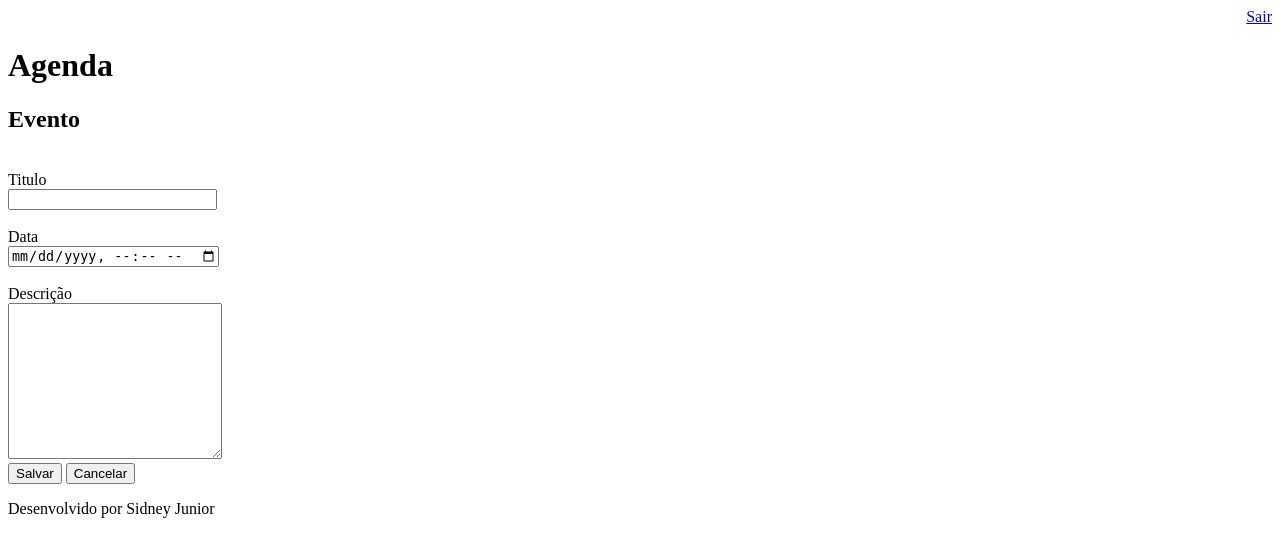
After one commit to Sidneyasjr/agenda_django, a Django app: page /agenda/evento/ in a window 1280 px wide. The commit adds this page. Shown: the top 557 px of the page. Run offline with Django 3.2, Linux system fonts and the light colour scheme; a user stored in the database is signed in.

Commit message:
Adicionar Evento

```diff
--- a/agenda/urls.py
+++ b/agenda/urls.py
@@ -21,6 +21,8 @@ from django.views.generic import RedirectView
 urlpatterns = [
     path('admin/', admin.site.urls),
     path('agenda/', views.lista_eventos),
+    path('agenda/evento/', views.evento),
+    path('agenda/evento/submit', views.submit_evento),
     path('', RedirectView.as_view(url='/agenda/')),
     path('login/', views.login_user),
     path('login/submit', views.submit_login),
--- a/core/views.py
+++ b/core/views.py
@@ -33,3 +33,19 @@ def lista_eventos(request):
     evento = Evento.objects.filter(usuario=usuario)
     dados = {'eventos': evento}
     return render(request, 'agenda.html', dados)
+
+
+@login_required(login_url='/login/')
+def evento(request):
+    return render(request, 'evento.html')
+
+
+@login_required(login_url='/login/')
+def submit_evento(request):
+    if request.POST:
+        titulo = request.POST.get('titulo')
+        data_evento = request.POST.get('data_evento')
+        descricao = request.POST.get('descricao')
+        usuario = request.user
+        Evento.objects.create(titulo=titulo, data_evento=data_evento, descricao=descricao, usuario=usuario)
+    return redirect('/')
--- a/templates/agenda.html
+++ b/templates/agenda.html
@@ -1,7 +1,9 @@
 {% extends "model-page.html" %}
 {% block content %}
 <h2>Agendamentos</h2>
-
+<a href="evento/">
+    <button type="button">Novo Evento</button>
+</a>
 <ul>
     {% for evento in eventos %}
     <li>{{ evento.titulo }} - {{ evento.get_data_evento }}</li>
--- /dev/null
+++ b/templates/evento.html
@@ -0,0 +1,27 @@
+{% extends "model-page.html" %}
+{% block content %}
+
+<h2>Evento</h2>
+<br>
+<form action="submit" method="post">{% csrf_token %}
+    <label>Titulo</label>
+    <br>
+    <input type="text" name="titulo" size="23">
+    <br>
+    <br>
+    <label>Data</label>
+    <br>
+    <input type="datetime-local" name="data_evento">
+    <br>
+    <br>
+    <label>Descrição</label>
+    <br>
+    <textarea name="descricao" cols="24" rows="10"></textarea>
+    <br>
+    <button type="submit">Salvar</button>
+    <a href="/">
+       <button type="button">Cancelar</button>
+    </a>
+</form>
+
+{% endblock %}
```
Also changed, not shown: db.sqlite3, 1 other file. Lines whose indentation alone changed are shown as unchanged.
